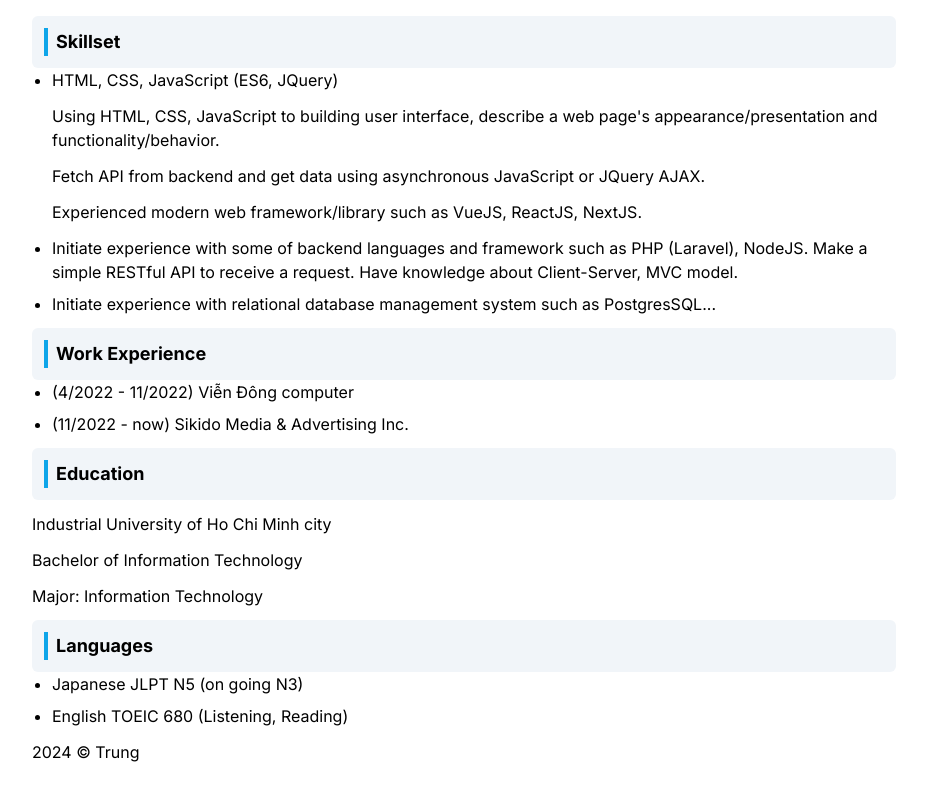
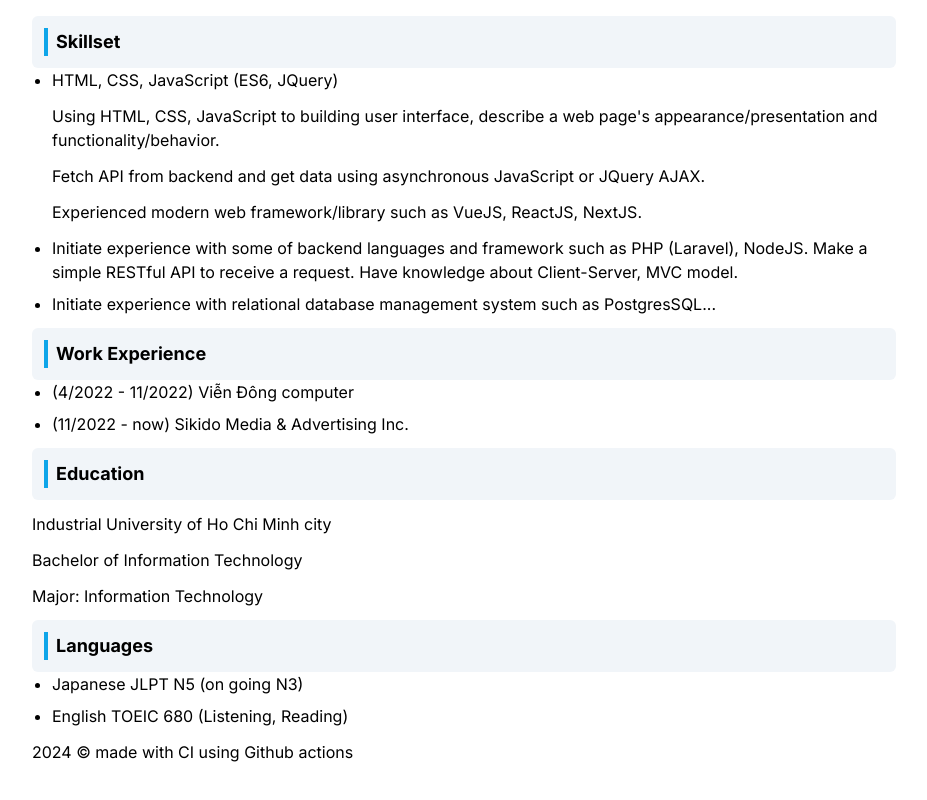
Before and after one commit to nam246/next-portfolio, a Next.js app: page / in a window 1280 px wide. Shown: the part 656-1456 px from the top of the page, without its empty margins (176-1103 px from the left). Built offline with nearby package versions, Linux system fonts and the light colour scheme.

Commit message:
edit footer txt

```diff
--- a/component/Footer.tsx
+++ b/component/Footer.tsx
@@ -2,7 +2,7 @@ export default function Footer() {
     return (
         <footer>
             <div className="text-center">
-                <p>2024 © Trung</p>
+                <p>2024 © made with CI using Github actions</p>
             </div>
         </footer>
     )
```
